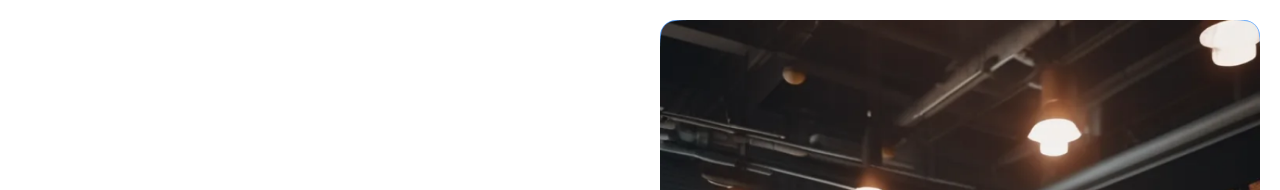
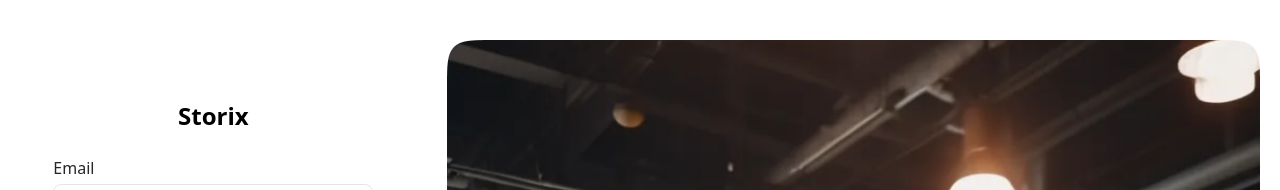
Before and after one commit to hauyuki/SE100_WEB, a React (Create React App) app in the folder fe/managementapp/: page / in a window 1280 px wide. Shown: the top 190 px of the page. Built offline with nearby package versions, Linux system fonts and the light colour scheme; no server answers.

Commit message:
fix login

```diff
--- a/fe/managementapp/src/components/LoginForm.tsx
+++ b/fe/managementapp/src/components/LoginForm.tsx
@@ -56,6 +56,8 @@ const LoginForm = () => {
       className="grid grid-cols-1 gap-6 max-w-80 w-full"
       onSubmit={handleSubmit(onSubmit)}
     >
+      <h2 className="font-bold text-2xl mx-auto">Storix</h2>
+
       <label className="block">
         <span className="text-neutral-800 dark:text-neutral-200">Email</span>
         <Input
--- a/fe/managementapp/src/pages/Login.tsx
+++ b/fe/managementapp/src/pages/Login.tsx
@@ -3,16 +3,16 @@ import LoginForm from "../components/LoginForm";
 
 const Login = () => {
   return (
-    <div className="h-full w-full grid grid-cols-2">
-      <div className="flex items-center justify-center">
+    <div className="h-screen overflow-hidden py-5 w-screen grid grid-cols-3">
+      <div className="flex items-start mx-4 mt-20 justify-center">
         <LoginForm />
       </div>
-      <div className="p-5">
-        <div className="rounded-2xl bg-blue-400 h-[540px] overflow-hidden">
+      <div className="p-5 col-span-2">
+        <div className=" h-full overflow-hidden">
           <img
             alt="banner"
             src={Images.landingImg}
-            className={`object-cover bg-center`}
+            className={`object-cover bg-center overflow-hidden`}
           ></img>
         </div>
       </div>
```
Also changed, not shown: 1 other file (tests, documents, lock files or other folders).
